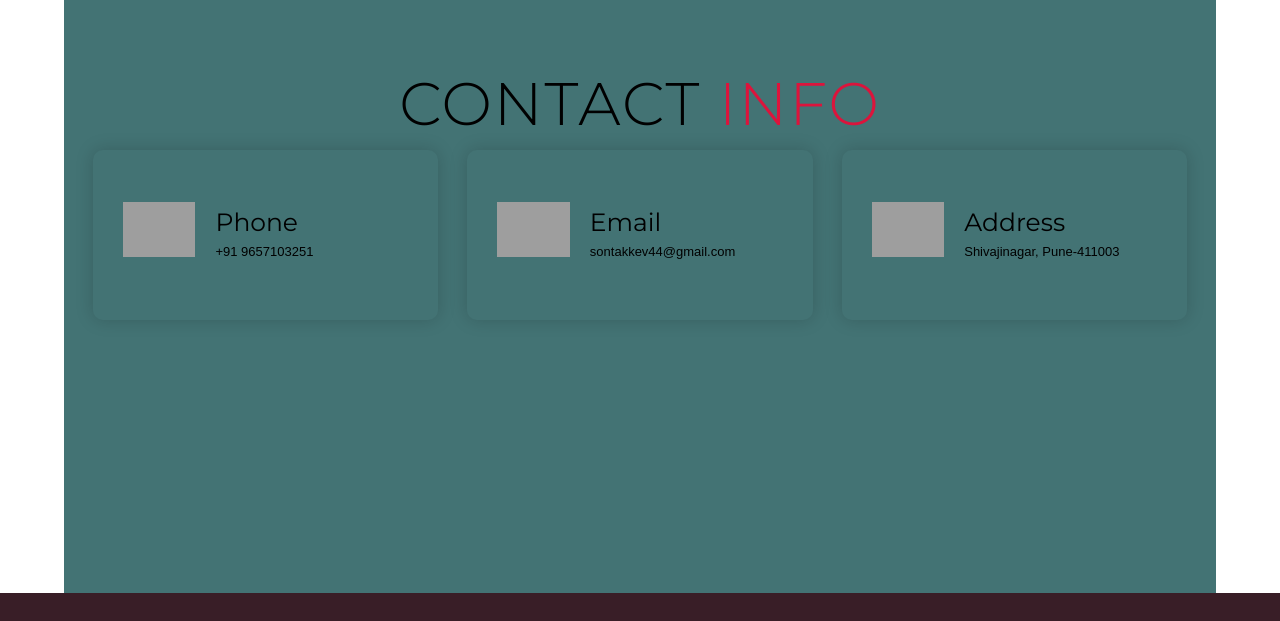
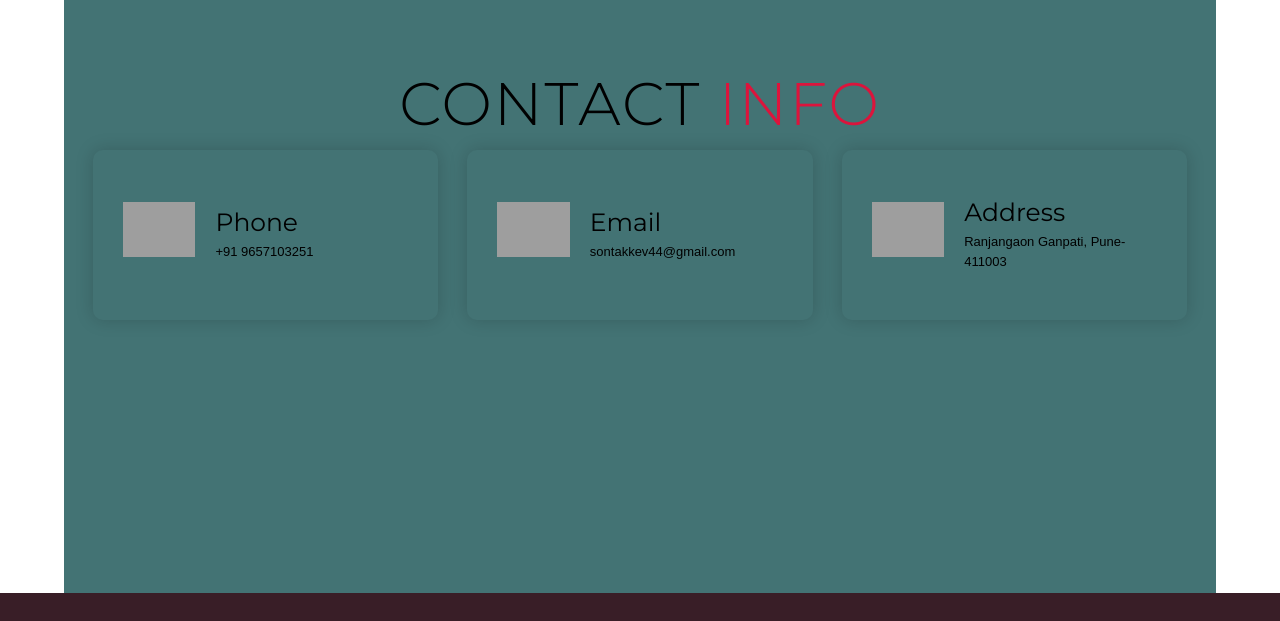
Before and after one commit to vishsontakke/vishal.sontakke, a plain HTML site: page index.html in a window 1280 px wide. Shown: the part 5123-5744 px from the top of the page. Drawn offline with Linux system fonts and the light colour scheme; grey boxes are pictures that could not be loaded.

Commit message:
added adress

```diff
--- a/index.html
+++ b/index.html
@@ -183,7 +183,7 @@
           <div class="icon"><img src="https://img.icons8.com/bubbles/100/000000/map-marker.png" /></div>
           <div class="contact-info">
             <h1>Address</h1>
-            <h2>Shivajinagar, Pune-411003</h2>
+            <h2>Ranjangaon Ganpati, Pune-411003</h2>
           </div>
         </div>
       </div>
```
